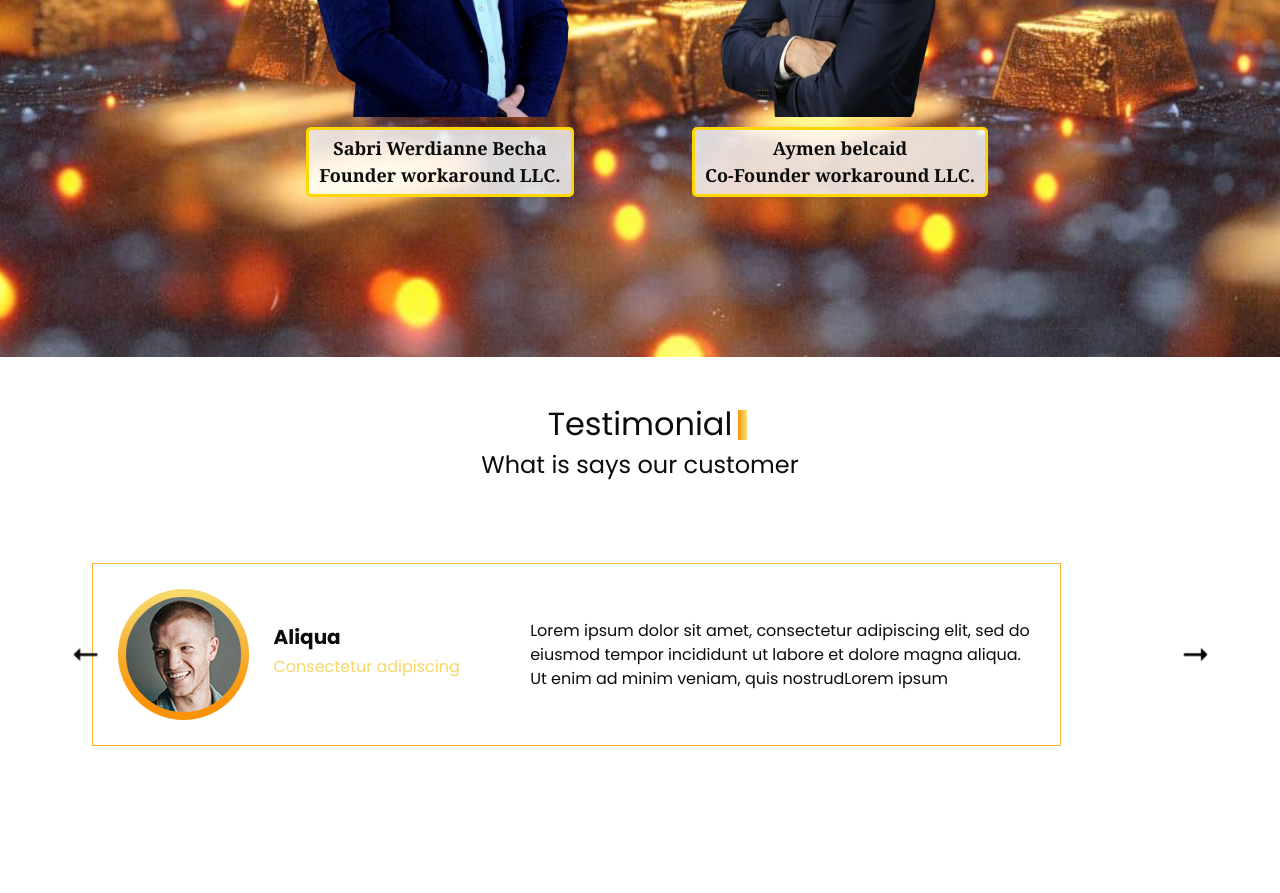
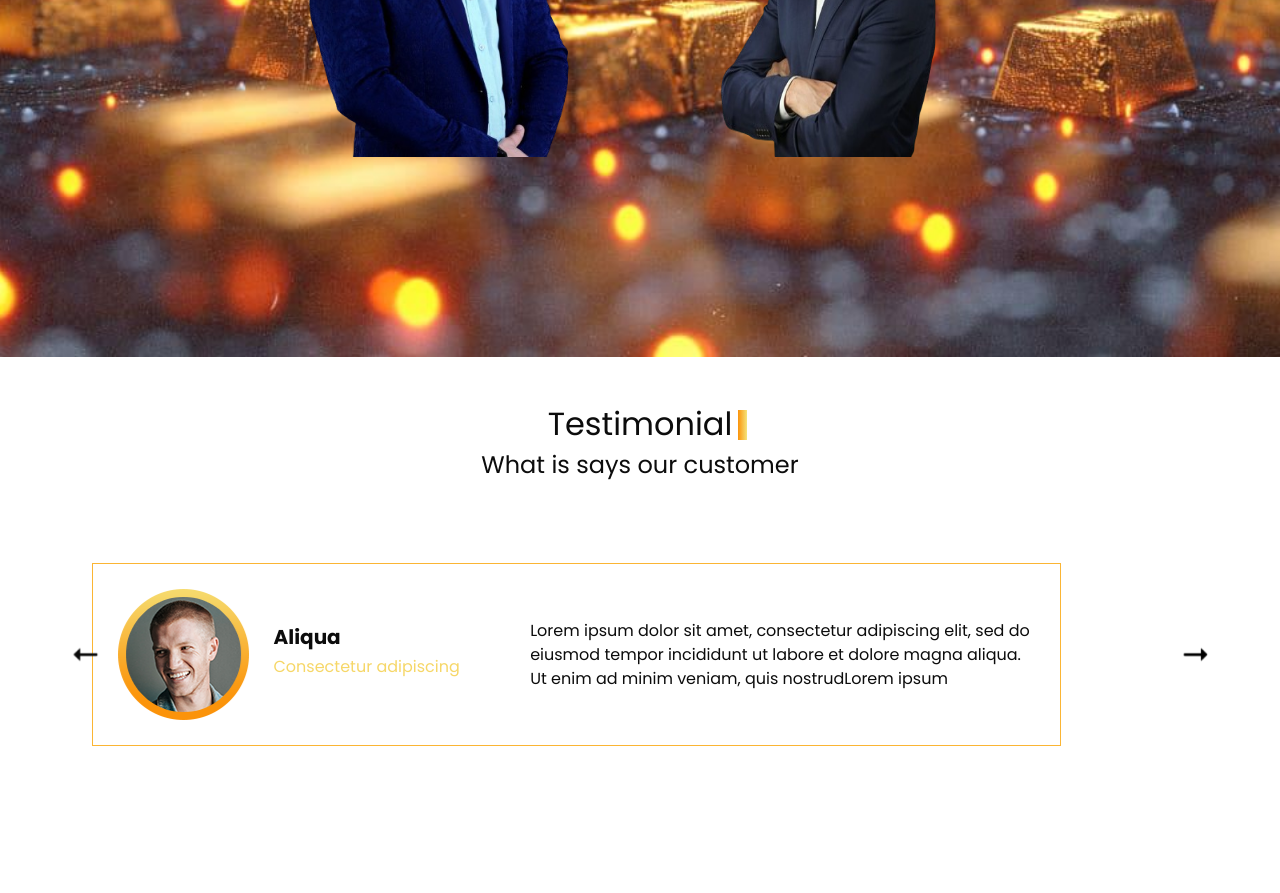
Before and after one commit to hkimi02/investment-website, a plain HTML site: page lodge-html/index.html in a window 1280 px wide. Shown: the part 3780-4673 px from the top of the page. Drawn offline with nearby package versions, Linux system fonts and the light colour scheme; a web font is replaced by a local one.

Commit message:
fix design

```diff
--- a/lodge-html/index.html
+++ b/lodge-html/index.html
@@ -531,13 +531,13 @@
     <div class="container-why">
       <div class="person-container">
         <img src="./images/ceo-removebg-preview.png" alt="Sabri Werdianne Becha" class="person left">
-        <p class="person-name">Sabri Werdianne Becha<br>Founder workaround LLC.</p>
+        <!-- <p class="person-name">Sabri Werdianne Becha<br>Founder workaround LLC.</p> -->
       </div>
 
       <div class="person-container">
         <img src="./images/WhatsApp_Image_2024-07-21_at_10.21.32_PM-removebg-preview.png" alt="Someone Someone"
           class="person right">
-        <p class="person-name">Aymen belcaid<br>Co-Founder workaround LLC.</p>
+        <!-- <p class="person-name">Aymen belcaid<br>Co-Founder workaround LLC.</p> -->
       </div>
     </div>
   </section>
```
